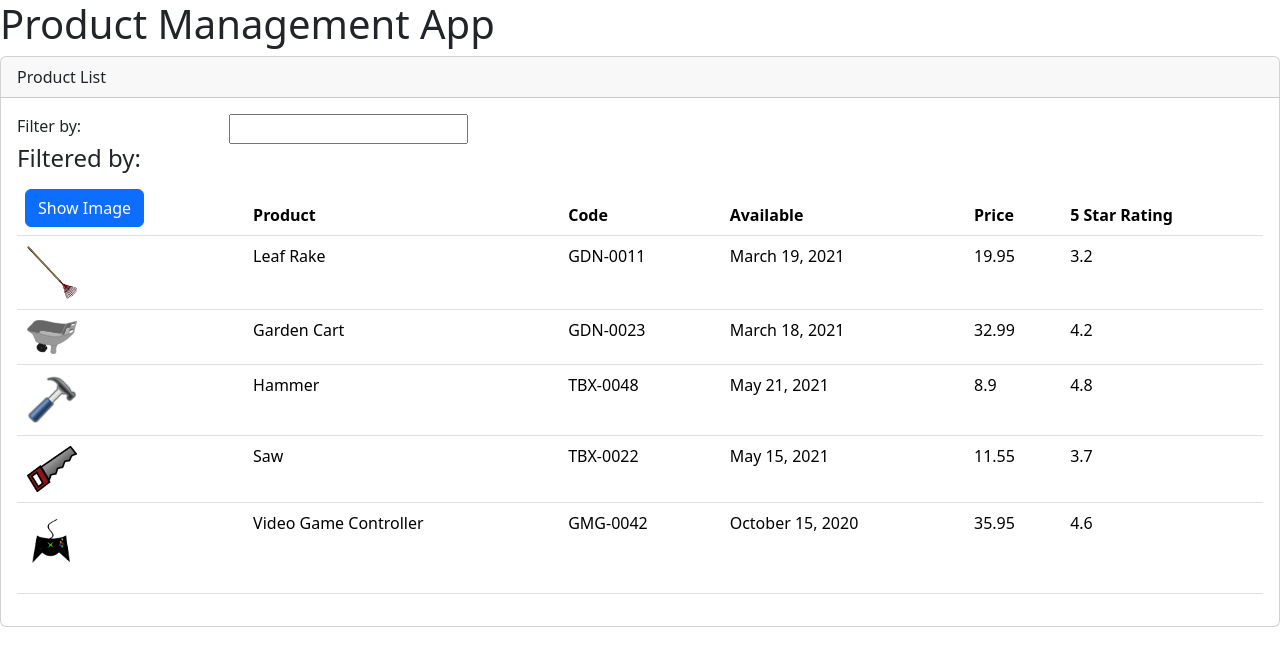
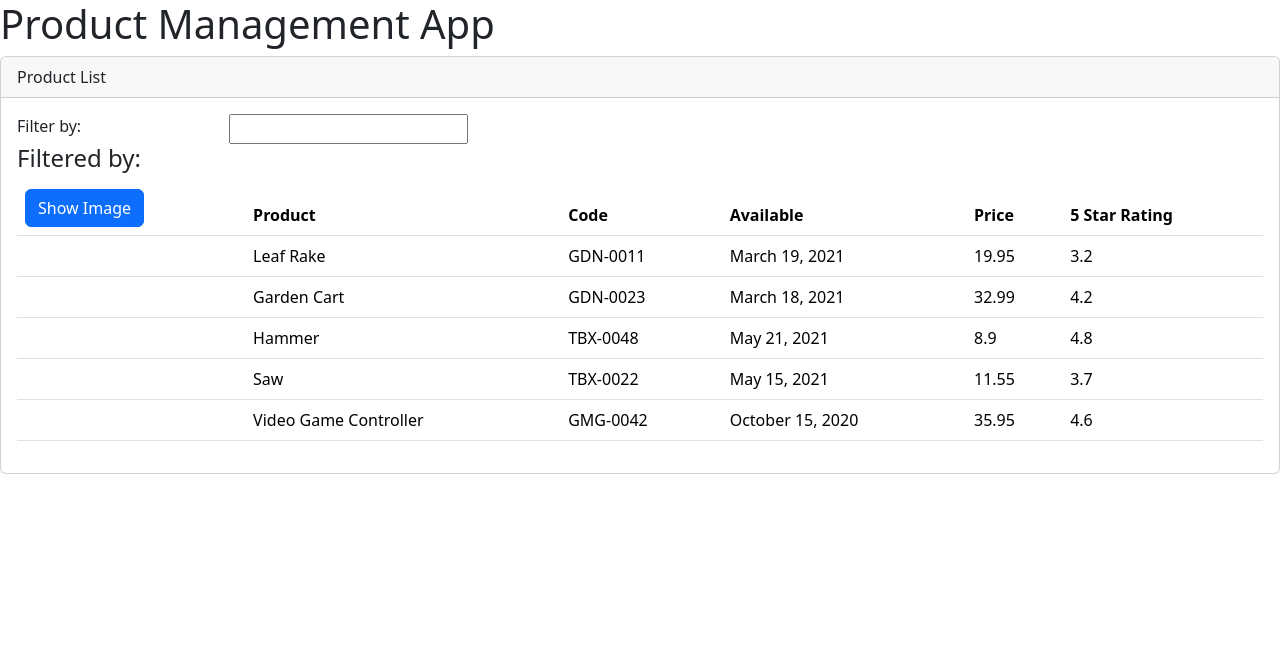
Before and after one commit to javamoth/product-management-app, an Angular app: page / in a window 1280 px wide. Shown: the top 666 px of the page. Built offline with nearby package versions, Linux system fonts and the light colour scheme.

Commit message:
implemented show/hide image button toggle

```diff
--- a/src/app/products/product-list.component.html
+++ b/src/app/products/product-list.component.html
@@ -19,8 +19,8 @@
           <thead>
             <tr>
               <th>
-                <button class='btn btn-primary'>
-                  Show Image
+                <button class='btn btn-primary'
+                  (click)="toggleImage()">{{showImage ? 'Hide' : 'Show'}} Image
                 </button>
               </th>
               <th>Product</th>
@@ -32,7 +32,7 @@
           </thead>
           <tbody>
             <tr *ngFor="let product of products">
-                <td><img [src]='product.imageUrl' [title]='product.productName'
+                <td><img *ngIf="showImage" [src]='product.imageUrl' [title]='product.productName'
                     [style.width.px]='imageWidth'
                     [style.margin.px]='imageMargin'/></td>
                 <td>{{product.productName}}</td>
--- a/src/app/products/product-list.component.ts
+++ b/src/app/products/product-list.component.ts
@@ -9,6 +9,7 @@
     pageTitle: string = 'Product List';
     imageWidth: number = 50;
     imageMargin: number = 2;
+    showImage: boolean = false;
     products: any[] =
     [
         {
@@ -62,4 +63,8 @@
           "imageUrl": "assets/images/xbox-controller.png"
         }
       ];
+
+      toggleImage(): void {
+        this.showImage = !this.showImage;
+      }
 }
```
